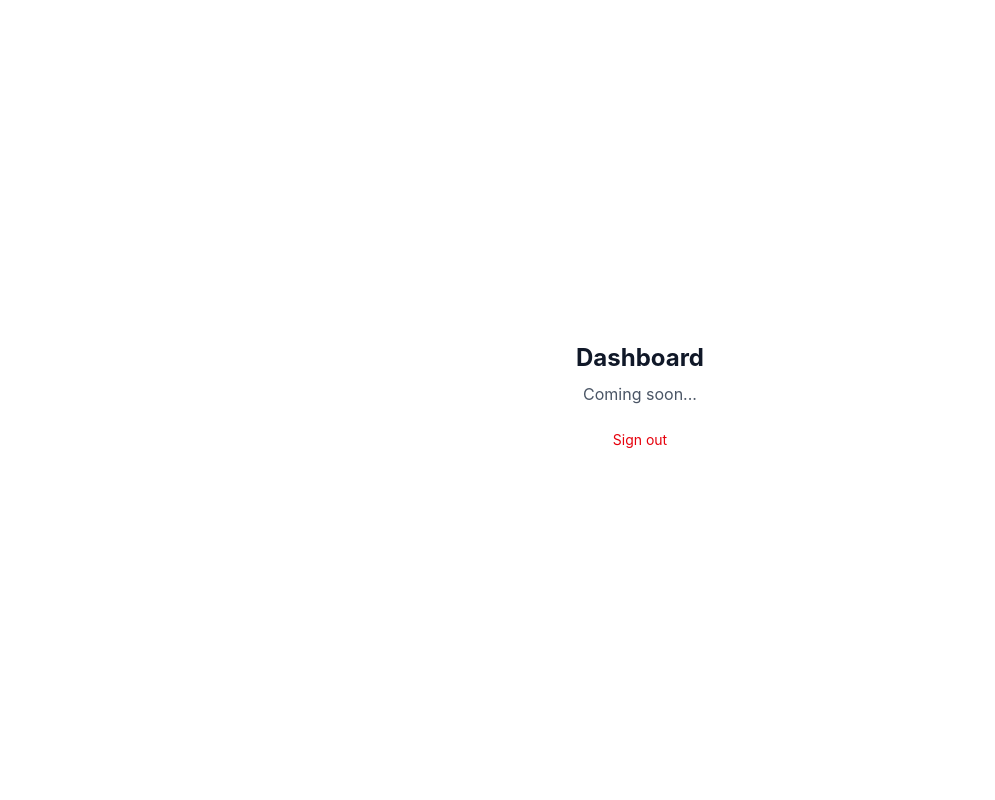
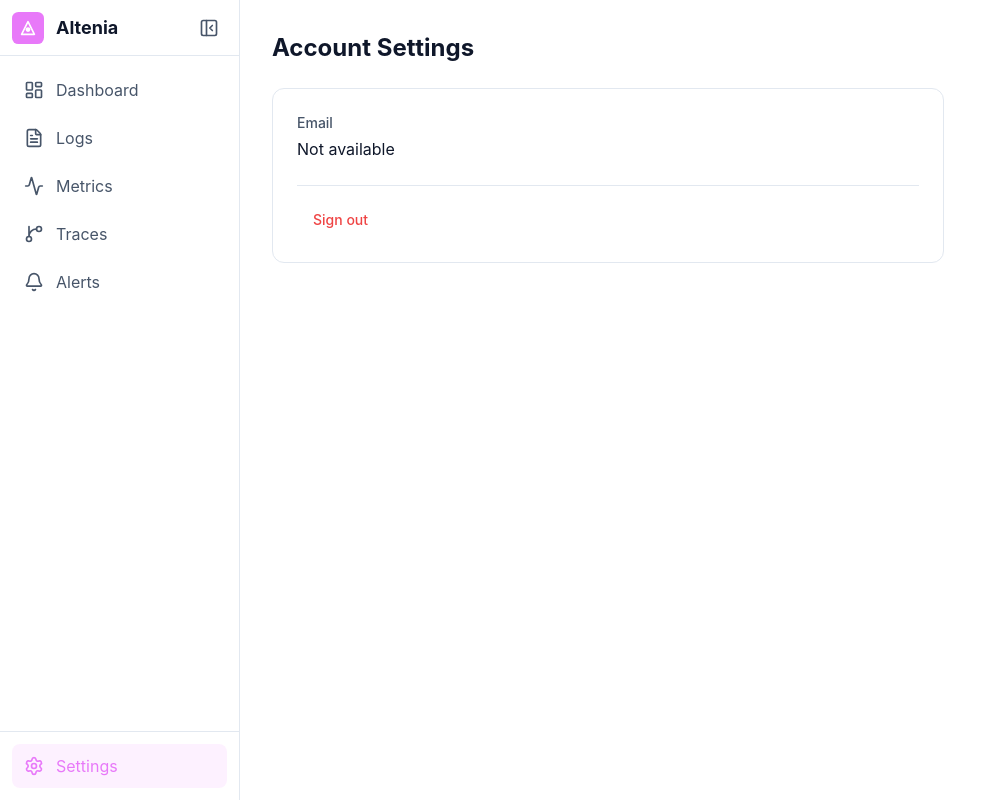
Before and after one commit to SobshDev/altenia, a React (Vite) app in the folder frontend/: page /settings/account in a window 1280 px wide. Before the commit this address led to /. Shown: the whole page, without its empty margins (0-995 px from the left). Built offline with nearby package versions, Linux system fonts and the light colour scheme; sample sign-in values are in the browser's storage.

Commit message:
feat(ui): introduce layout components and settings page

```diff
--- /dev/null
+++ b/frontend/src/features/settings/pages/AccountPage.tsx
@@ -0,0 +1,29 @@
+import { useAuthStore } from '@/stores/authStore';
+
+export function AccountPage() {
+  const { user, logout } = useAuthStore();
+
+  return (
+    <div className="p-8">
+      <div className="max-w-2xl">
+        <h1 className="text-2xl font-bold text-foreground mb-6">Account Settings</h1>
+
+        <div className="bg-surface rounded-xl border border-border p-6 space-y-6">
+          <div>
+            <h2 className="text-sm font-medium text-foreground-muted mb-1">Email</h2>
+            <p className="text-foreground">{user?.email || 'Not available'}</p>
+          </div>
+
+          <div className="pt-4 border-t border-border">
+            <button
+              onClick={() => logout()}
+              className="px-4 py-2 text-sm font-medium text-destructive hover:bg-destructive/10 rounded-lg transition-colors"
+            >
+              Sign out
+            </button>
+          </div>
+        </div>
+      </div>
+    </div>
+  );
+}
--- a/frontend/src/routes/index.tsx
+++ b/frontend/src/routes/index.tsx
@@ -1,6 +1,8 @@
 import { createBrowserRouter, Navigate } from 'react-router';
 import { LoginPage } from '@/features/auth/pages/LoginPage';
 import { RegisterPage } from '@/features/auth/pages/RegisterPage';
+import { AccountPage } from '@/features/settings/pages/AccountPage';
+import { AppLayout } from '@/shared/components/layout/AppLayout';
 import { useAuthStore } from '@/stores/authStore';
 
 function ProtectedRoute({ children }: { children: React.ReactNode }) {
@@ -13,21 +15,20 @@ function ProtectedRoute({ children }: { children: React.ReactNode }) {
   return <>{children}</>;
 }
 
-function DashboardPlaceholder() {
-  const { logout } = useAuthStore();
+function DashboardPage() {
+  return (
+    <div className="p-8">
+      <h1 className="text-2xl font-bold text-foreground">Dashboard</h1>
+      <p className="mt-2 text-foreground-muted">Welcome to Altenia</p>
+    </div>
+  );
+}
 
+function PlaceholderPage({ title }: { title: string }) {
   return (
-    <div className="min-h-screen flex items-center justify-center">
-      <div className="text-center">
-        <h1 className="text-2xl font-bold text-gray-900 dark:text-white">Dashboard</h1>
-        <p className="mt-2 text-gray-600 dark:text-gray-400">Coming soon...</p>
-        <button
-          onClick={() => logout()}
-          className="mt-4 px-4 py-2 text-sm text-red-600 hover:text-red-500"
-        >
-          Sign out
-        </button>
-      </div>
+    <div className="p-8">
+      <h1 className="text-2xl font-bold text-foreground">{title}</h1>
+      <p className="mt-2 text-foreground-muted">Coming soon...</p>
     </div>
   );
 }
@@ -45,9 +46,35 @@ export const router = createBrowserRouter([
     path: '/',
     element: (
       <ProtectedRoute>
-        <DashboardPlaceholder />
+        <AppLayout />
       </ProtectedRoute>
     ),
+    children: [
+      {
+        index: true,
+        element: <DashboardPage />,
+      },
+      {
+        path: 'logs',
+        element: <PlaceholderPage title="Logs" />,
+      },
+      {
+        path: 'metrics',
+        element: <PlaceholderPage title="Metrics" />,
+      },
+      {
+        path: 'traces',
+        element: <PlaceholderPage title="Traces" />,
+      },
+      {
+        path: 'alerts',
+        element: <PlaceholderPage title="Alerts" />,
+      },
+      {
+        path: 'settings/account',
+        element: <AccountPage />,
+      },
+    ],
   },
   {
     path: '*',
--- /dev/null
+++ b/frontend/src/shared/components/Tooltip.tsx
@@ -0,0 +1,73 @@
+import { useState, useRef, type ReactNode } from 'react';
+import { createPortal } from 'react-dom';
+
+interface TooltipProps {
+  children: ReactNode;
+  content: string;
+  enabled?: boolean;
+}
+
+export function Tooltip({ children, content, enabled = true }: TooltipProps) {
+  const [isVisible, setIsVisible] = useState(false);
+  const [position, setPosition] = useState({ top: 0, left: 0 });
+  const triggerRef = useRef<HTMLSpanElement>(null);
+
+  const handleMouseEnter = () => {
+    if (triggerRef.current) {
+      const rect = triggerRef.current.getBoundingClientRect();
+      // Find the sidebar to position tooltip just outside it
+      const sidebar = triggerRef.current.closest('aside');
+      const sidebarRight = sidebar ? sidebar.getBoundingClientRect().right : rect.right;
+      setPosition({
+        top: rect.top + rect.height / 2,
+        left: sidebarRight + 8,
+      });
+      setIsVisible(true);
+    }
+  };
+
+  const handleMouseLeave = () => {
+    setIsVisible(false);
+  };
+
+  if (!enabled) {
+    return <>{children}</>;
+  }
+
+  return (
+    <>
+      <span
+        ref={triggerRef}
+        onMouseEnter={handleMouseEnter}
+        onMouseLeave={handleMouseLeave}
+        className="block"
+      >
+        {children}
+      </span>
+      {isVisible &&
+        createPortal(
+          <div
+            style={{
+              position: 'fixed',
+              top: position.top,
+              left: position.left,
+              transform: 'translateY(-50%)',
+              zIndex: 9999,
+              backgroundColor: 'var(--surface-alt)',
+              color: 'var(--foreground)',
+              padding: '6px 12px',
+              borderRadius: '6px',
+              fontSize: '14px',
+              boxShadow: '0 4px 6px -1px rgba(0, 0, 0, 0.1), 0 2px 4px -2px rgba(0, 0, 0, 0.1)',
+              border: '1px solid var(--border)',
+              pointerEvents: 'none',
+              whiteSpace: 'nowrap',
+            }}
+          >
+            {content}
+          </div>,
+          document.body
+        )}
+    </>
+  );
+}
--- /dev/null
+++ b/frontend/src/shared/components/layout/AppLayout.tsx
@@ -0,0 +1,22 @@
+import { Outlet } from 'react-router';
+import { Sidebar } from './Sidebar';
+import { useSidebarStore } from '@/stores/sidebarStore';
+
+export function AppLayout() {
+  const isCollapsed = useSidebarStore((state) => state.isCollapsed);
+
+  return (
+    <div className="min-h-screen bg-background">
+      <Sidebar />
+      <main
+        className={`transition-all duration-300 ease-out ${
+          isCollapsed ? 'ml-16' : 'ml-60'
+        }`}
+      >
+        <div className="min-h-screen">
+          <Outlet />
+        </div>
+      </main>
+    </div>
+  );
+}
--- /dev/null
+++ b/frontend/src/shared/components/layout/Sidebar.tsx
@@ -0,0 +1,145 @@
+import { NavLink } from 'react-router';
+import {
+  PanelLeftClose,
+  PanelLeft,
+  Settings,
+  LayoutDashboard,
+  FileText,
+  Activity,
+  GitBranch,
+  Bell,
+} from 'lucide-react';
+import { useSidebarStore } from '@/stores/sidebarStore';
+import { Tooltip } from '@/shared/components/Tooltip';
+
+interface NavItem {
+  label: string;
+  href: string;
+  icon: React.ComponentType<{ className?: string }>;
+}
+
+const mainNavItems: NavItem[] = [
+  { label: 'Dashboard', href: '/', icon: LayoutDashboard },
+  { label: 'Logs', href: '/logs', icon: FileText },
+  { label: 'Metrics', href: '/metrics', icon: Activity },
+  { label: 'Traces', href: '/traces', icon: GitBranch },
+  { label: 'Alerts', href: '/alerts', icon: Bell },
+];
+
+const bottomNavItems: NavItem[] = [
+  { label: 'Settings', href: '/settings/account', icon: Settings },
+];
+
+function Logo({
+  collapsed,
+  onClick,
+}: {
+  collapsed: boolean;
+  onClick?: () => void;
+}) {
+  if (collapsed && onClick) {
+    return (
+      <button
+        onClick={onClick}
+        className="p-2 rounded-lg text-foreground-muted hover:bg-surface-alt hover:text-foreground transition-colors"
+        aria-label="Expand sidebar"
+      >
+        <PanelLeft className="w-5 h-5" />
+      </button>
+    );
+  }
+
+  return (
+    <div className="flex items-center gap-3 overflow-hidden">
+      <svg
+        viewBox="0 0 40 40"
+        fill="none"
+        xmlns="http://www.w3.org/2000/svg"
+        className="w-8 h-8 flex-shrink-0"
+      >
+        <rect width="40" height="40" rx="8" className="fill-primary" />
+        <path
+          d="M12 28L20 12L28 28H12Z"
+          className="stroke-white"
+          strokeWidth="2"
+          strokeLinejoin="round"
+          fill="none"
+        />
+        <circle cx="20" cy="22" r="3" className="fill-white" />
+      </svg>
+      <span className="font-bold text-lg text-foreground whitespace-nowrap">
+        Altenia
+      </span>
+    </div>
+  );
+}
+
+function NavItemLink({ item, collapsed }: { item: NavItem; collapsed: boolean }) {
+  const Icon = item.icon;
+
+  return (
+    <Tooltip content={item.label} enabled={collapsed}>
+      <NavLink
+        to={item.href}
+        className={({ isActive }) =>
+          `flex items-center rounded-lg transition-all duration-200 ${
+            collapsed ? 'justify-center p-2.5' : 'gap-3 px-3 py-2.5'
+          } ${
+            isActive
+              ? 'bg-primary/10 text-primary'
+              : 'text-foreground-muted hover:bg-surface-alt hover:text-foreground'
+          }`
+        }
+      >
+        {({ isActive }) => (
+          <>
+            <Icon className={`w-5 h-5 flex-shrink-0 ${isActive ? 'text-primary' : ''}`} />
+            {!collapsed && (
+              <span className="whitespace-nowrap">{item.label}</span>
+            )}
+          </>
+        )}
+      </NavLink>
+    </Tooltip>
+  );
+}
+
+export function Sidebar() {
+  const { isCollapsed, toggle } = useSidebarStore();
+
+  return (
+    <aside
+      className={`fixed left-0 top-0 h-screen bg-background border-r border-border flex flex-col transition-all duration-300 ease-out z-40 overflow-hidden ${
+        isCollapsed ? 'w-16' : 'w-60'
+      }`}
+    >
+      {/* Header */}
+      <div className="flex items-center justify-between h-14 px-3 border-b border-border overflow-hidden">
+        <Logo collapsed={isCollapsed} onClick={isCollapsed ? toggle : undefined} />
+        <button
+          onClick={toggle}
+          className={`p-2 rounded-lg text-foreground-muted hover:bg-surface-alt hover:text-foreground transition-all duration-300 flex-shrink-0 ${
+            isCollapsed ? 'opacity-0 pointer-events-none w-0' : 'opacity-100'
+          }`}
+          aria-label="Collapse sidebar"
+        >
+          <PanelLeftClose className="w-5 h-5" />
+        </button>
+      </div>
+
+      {/* Main navigation */}
+      <nav className="flex-1 p-3 space-y-1 overflow-y-auto overflow-x-hidden">
+        {mainNavItems.map((item) => (
+          <NavItemLink key={item.href} item={item} collapsed={isCollapsed} />
+        ))}
+      </nav>
+
+      {/* Bottom navigation */}
+      <div className="p-3 border-t border-border space-y-1 overflow-hidden">
+        {bottomNavItems.map((item) => (
+          <NavItemLink key={item.href} item={item} collapsed={isCollapsed} />
+        ))}
+      </div>
+    </aside>
+  );
+}
--- /dev/null
+++ b/frontend/src/shared/components/layout/index.ts
@@ -0,0 +1,2 @@
+export { AppLayout } from './AppLayout';
+export { Sidebar } from './Sidebar';
--- /dev/null
+++ b/frontend/src/stores/sidebarStore.ts
@@ -0,0 +1,21 @@
+import { create } from 'zustand';
+import { persist } from 'zustand/middleware';
+
+interface SidebarState {
+  isCollapsed: boolean;
+  toggle: () => void;
+  setCollapsed: (collapsed: boolean) => void;
+}
+
+export const useSidebarStore = create<SidebarState>()(
+  persist(
+    (set) => ({
+      isCollapsed: false,
+      toggle: () => set((state) => ({ isCollapsed: !state.isCollapsed })),
+      setCollapsed: (collapsed) => set({ isCollapsed: collapsed }),
+    }),
+    {
+      name: 'sidebar-state',
+    }
+  )
+);
```
